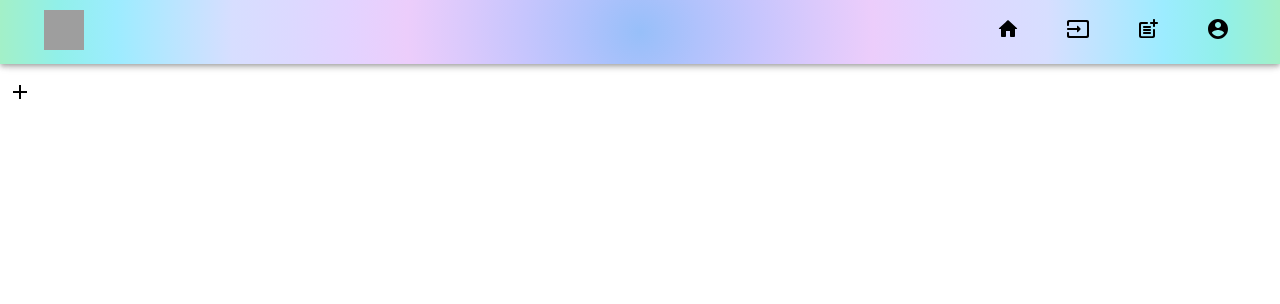
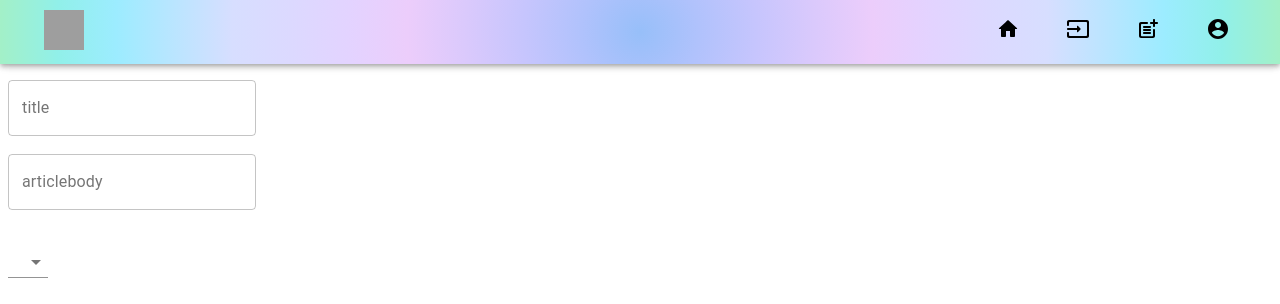
Before and after one commit to anandurdas11/Mini_project, a React (Create React App) app in the folder bloggin_webapp/: page /Addpost in a window 1280 px wide. Shown: the top 304 px of the page. Built offline with nearby package versions, Linux system fonts and the light colour scheme; grey boxes are pictures that could not be loaded.

Commit message:
some compnents added

```diff
--- a/bloggin_webapp/src/Pages/Addpost/Addpost.js
+++ b/bloggin_webapp/src/Pages/Addpost/Addpost.js
@@ -1,11 +1,27 @@
 import React from 'react'
-import { Add } from "@material-ui/icons";
+import { TextField ,Select ,InputLabel,FormControl,MenuItem } from "@material-ui/core";
 function Addpost() {
   return (
-      <div>
-        <Add />
+    <div>
+      <form>
+        <TextField fullwidth variant="outlined" label="title"></TextField>
+        <br></br>
+        <br></br>
+        <TextField variant="outlined" label="articlebody"></TextField>
+        <br></br>
+        <br></br>
+        <FormControl fullWidth>
+          {/*<InputLabel id="simple">Catgoery</InputLabel>*/}
+        </FormControl>
+        <Select labelId="simple" id="simple">
+
+          <MenuItem value={"TECH"}>Technology</MenuItem>
+          <MenuItem value={"TECH"}>Art</MenuItem>
+
+        </Select>
+      </form>
     </div>
-  )
+  );
 }
 
 export default Addpost
```
